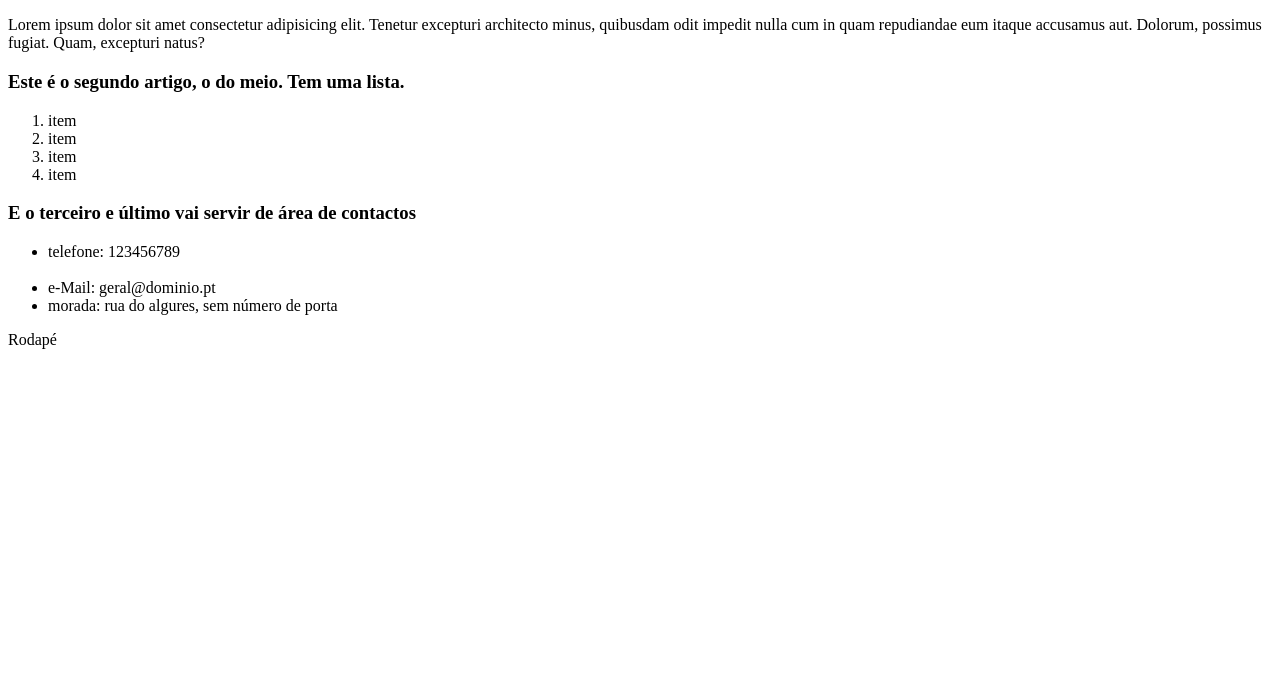
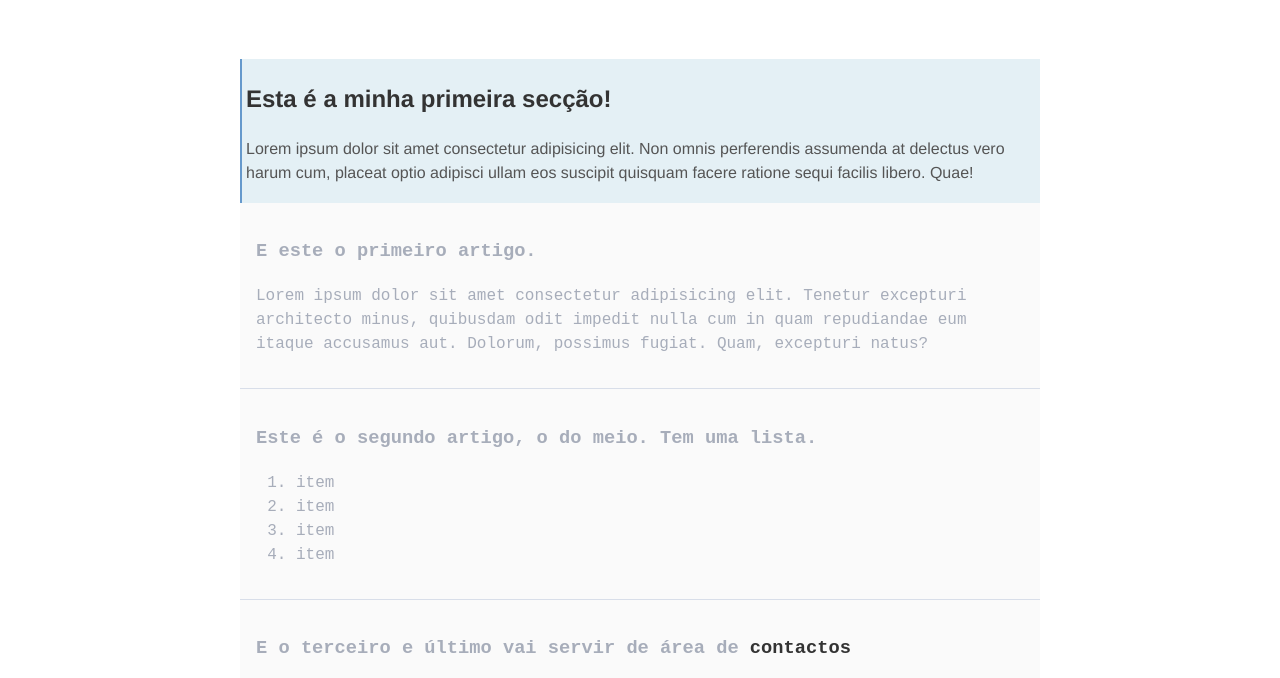
Before and after one commit to celiacardoso/projestosweb, a plain HTML site: page index.html in a window 1280 px wide. Shown: the part 253-931 px from the top of the page. Before the commit the page ends 800 px from the top, so only its background shows below. Drawn offline with Linux system fonts and the light colour scheme.

Commit message:
Update index.html

```diff
--- a/index.html
+++ b/index.html
@@ -3,6 +3,7 @@
     <head>
         <meta charset="utf-8">
         <title>célia cardoso</title>
+        <link href="css/style.css" rel="stylesheet"
     </head>
         <body>
             <header>
```
